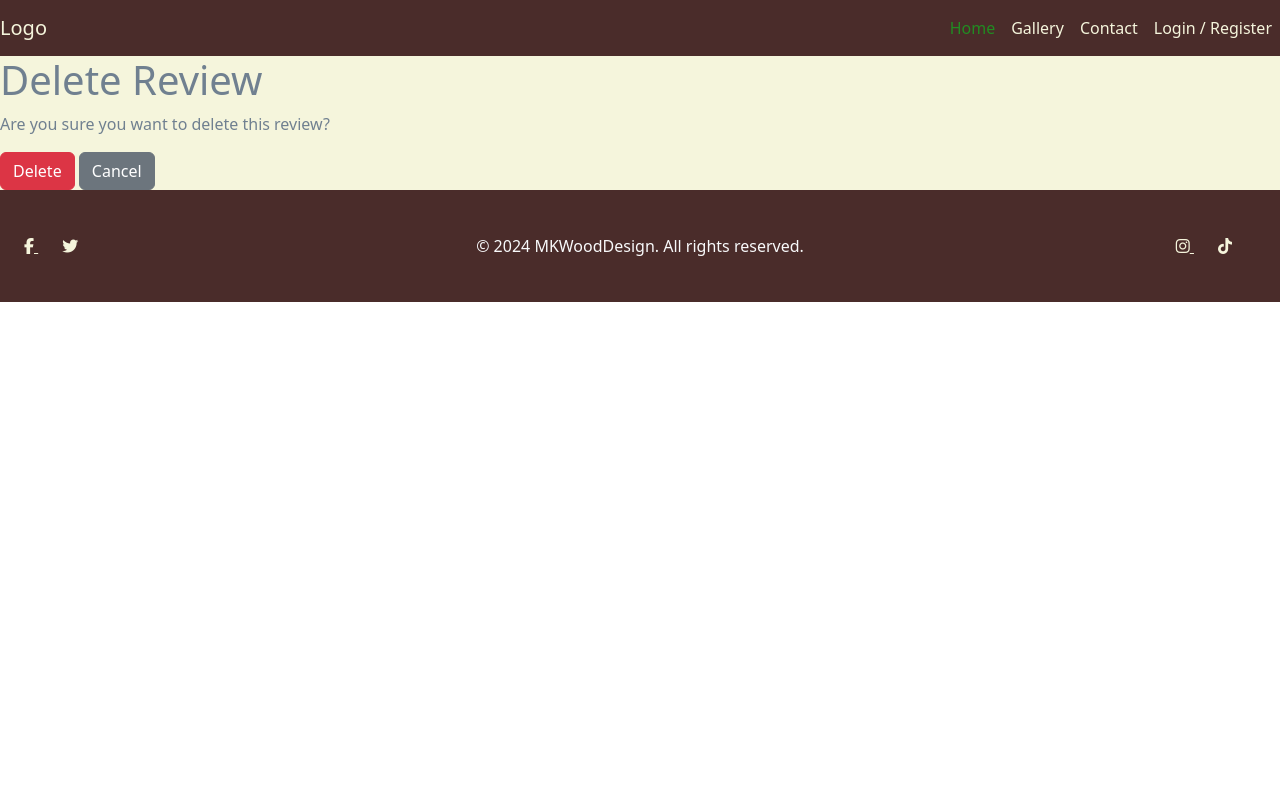
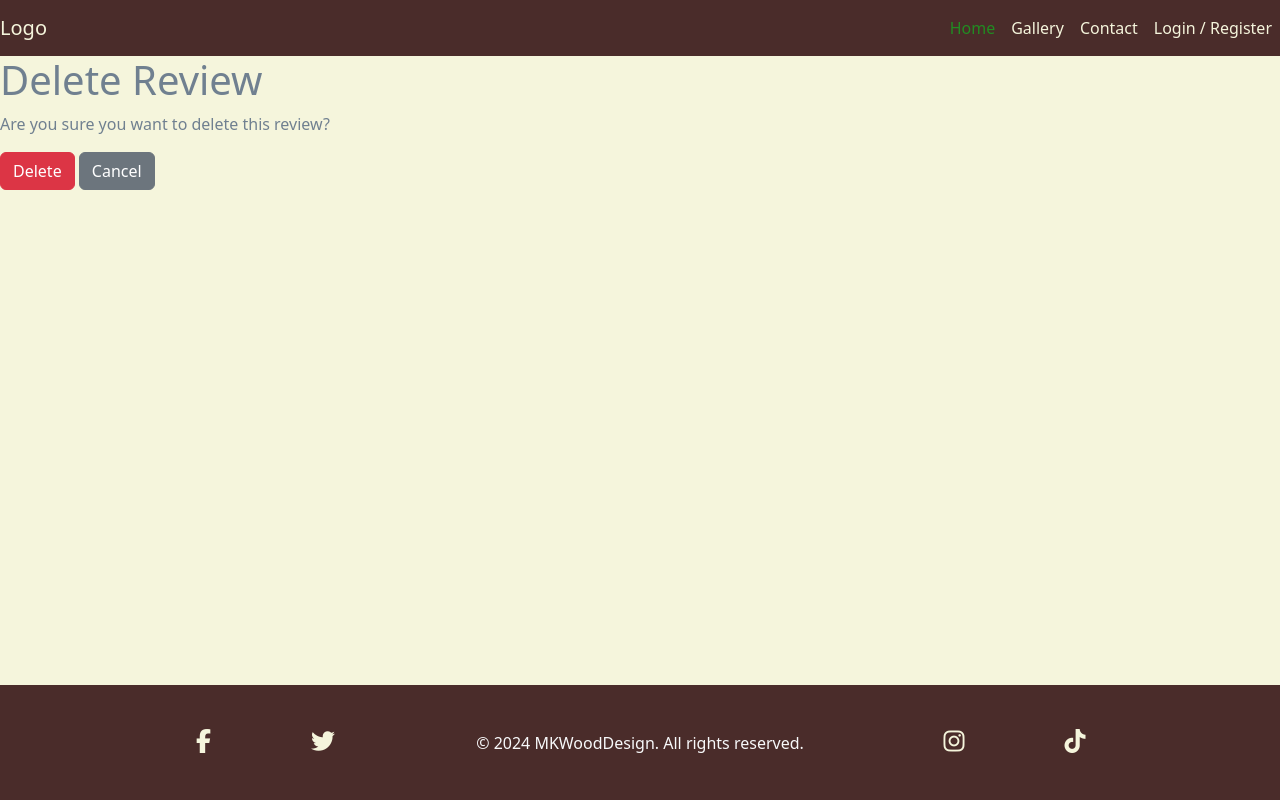
Before and after one commit to ZebaRobert/MK-wood-design, a Django app: template UserDetails/templates/userdetails/delete_review.html in a window 1280 px wide. Run offline with Django 5.2, Linux system fonts and the light colour scheme; the template is opened without the code that fills it, so the values that code supplies are empty; some libraries are stand-ins or nearby versions.

Commit message:
Style footer

```diff
--- a/static/css/style.css
+++ b/static/css/style.css
@@ -7,6 +7,17 @@
 }
 
 /* General Styles */
+
+html, body {
+    height: 100%;
+    margin: 0;
+    display: flex;
+    flex-direction: column;
+}
+
+main {
+    flex: 1;
+}
 
 body {
     font-family: 'Arial', sans-serif;
@@ -125,6 +136,46 @@ footer a:hover {
     color: var(--warm-amber);
 }
 
+/* Footer icon styles */
+footer .social-icons {
+    display: flex;
+    justify-content: center;
+    align-items: center;
+    gap: 100px;
+}
+
+footer .social-icons i {
+    font-size: 1.5rem;
+    transition: color 0.3s;
+}
+
+footer .social-icons i:hover {
+    color: var(--warm-amber);
+}
+
+/* Footer layout adjustments */
+footer .footer-content {
+    display: flex;
+    justify-content: space-between;
+    align-items: center;
+    flex-wrap: nowrap;
+    padding: 0 40px;
+}
+
+footer .footer-content .copyright {
+    text-align: center;
+    flex-grow: 1;
+}
+
+footer .footer-content .social-icons-left,
+footer .footer-content .social-icons-right {
+    flex: 0 0 35%;
+    display: flex;
+    justify-content: center;
+    padding: 0 20px;
+}
+
+
 /* Additional utility classes */
 
 .bg-rich-walnut-brown {
--- a/templates/base.html
+++ b/templates/base.html
@@ -52,23 +52,23 @@
 
     <footer>
         <div class="text-center p-4 bg-rich-walnut-brown">
-            <div class="row">
-                <div class="col-md-4 text-md-start mb-3 mb-md-0">
-                    <a href="#" class="text-reset me-4">
+            <div class="footer-content">
+                <div class="social-icons social-icons-left">
+                    <a href="#" class="text-reset">
                         <i class="fab fa-facebook-f text-soft-cream"></i>
                     </a>
-                    <a href="#" class="text-reset me-4">
+                    <a href="#" class="text-reset">
                         <i class="fab fa-twitter text-soft-cream"></i>
                     </a>
                 </div>
-                <div class="col-md-4 my-auto">
+                <div class="copyright">
                     <span class="text-light">&copy; 2024 MKWoodDesign. All rights reserved.</span>
                 </div>
-                <div class="col-md-4 text-md-end">
-                    <a href="#" class="text-reset me-4">
+                <div class="social-icons social-icons-right">
+                    <a href="#" class="text-reset">
                         <i class="fab fa-instagram text-soft-cream"></i>
                     </a>
-                    <a href="#" class="text-reset me-4">
+                    <a href="#" class="text-reset">
                         <i class="fab fa-tiktok text-soft-cream"></i>
                     </a>
                 </div>
@@ -76,6 +76,7 @@
         </div>
     </footer>
 
+
     <script src="https://kit.fontawesome.com/352abb18d8.js" crossorigin="anonymous"></script>
     <script src="{% static 'js/profile.js' %}"></script>
     <script src="{% static 'js/gallery.js' %}"></script>
```
